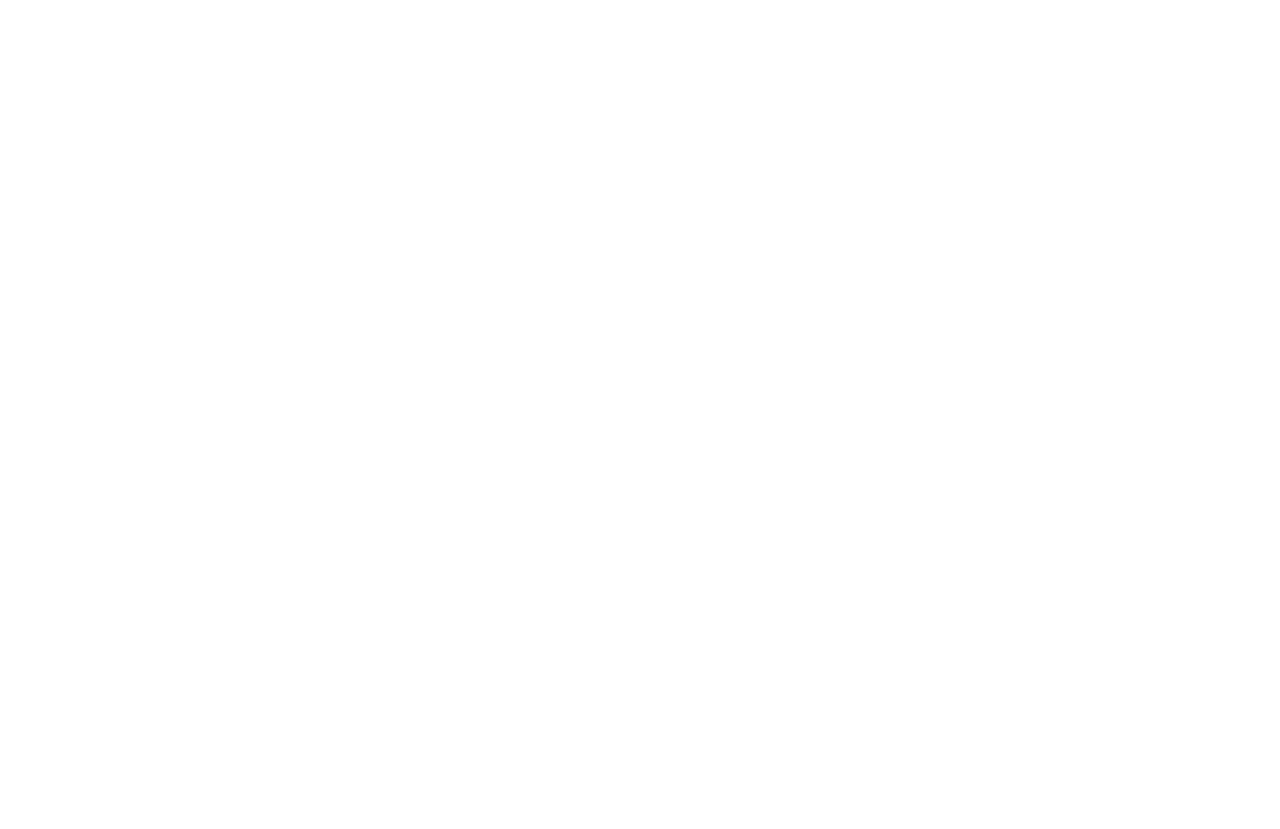
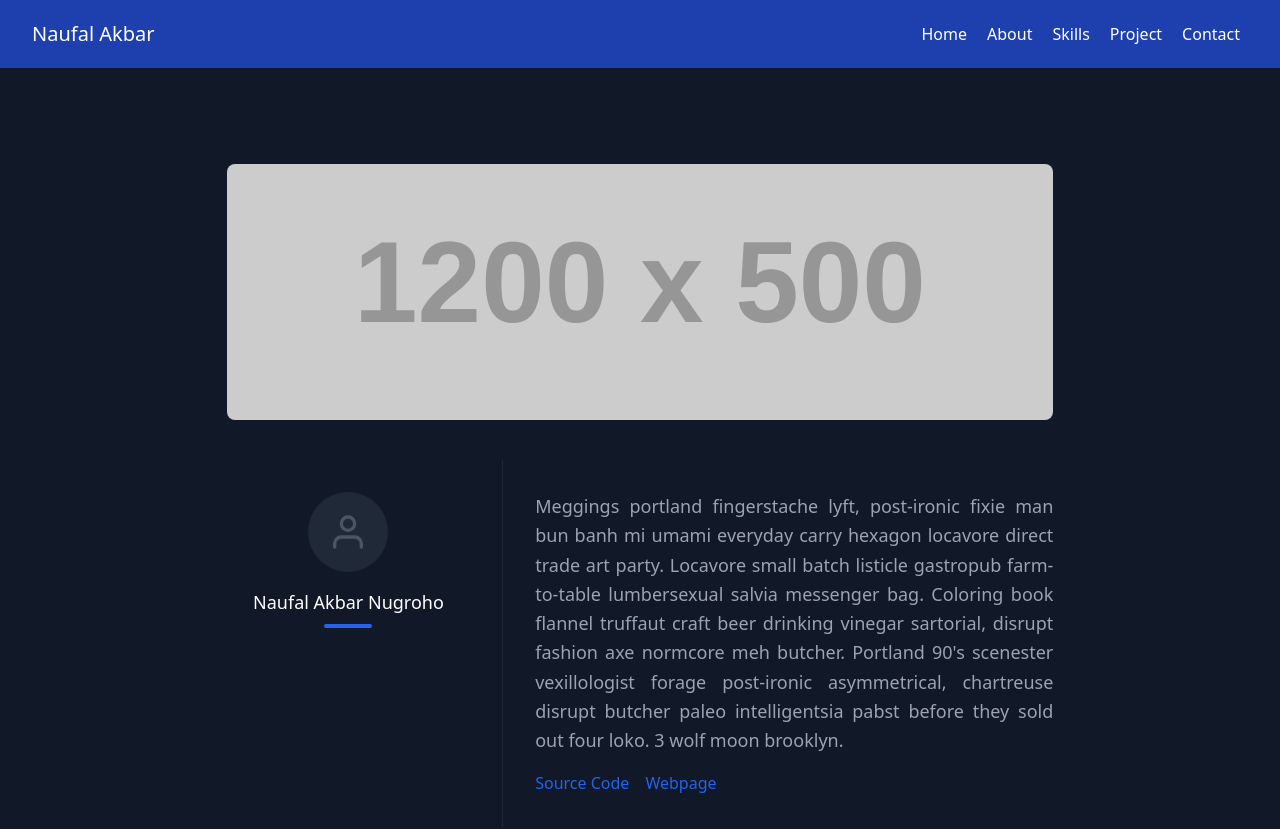
Before and after one commit to nuflakbrr/react-portfolio, a React (Create React App) app: page /Project/music-player in a window 1280 px wide. Shown: the top 829 px of the page. Before the commit the page ends 800 px from the top, so only its background shows below. Built offline with nearby package versions, Linux system fonts and the light colour scheme.

Commit message:
added project details

```diff
--- a/src/App.js
+++ b/src/App.js
@@ -5,6 +5,7 @@ import About from "./pages/about/About";
 import Skills from "./pages/skills/Skills";
 import Contact from "./pages/contact/Contact";
 import Project from "./pages/project/Project";
+import MusicPlayer from "./pages/project/project-details/MusicPlayer";
 
 function App() {
   return (
@@ -15,6 +16,7 @@ function App() {
         <Route path="/skills" exact component={Skills} />
         <Route path="/project" exact component={Project} />
         <Route path="/contact" exact component={Contact} />
+        <Route path="/Project/music-player" exact component={MusicPlayer} />
       </Switch>
     </Router>
   );
--- a/src/pages/contact/Contact.js
+++ b/src/pages/contact/Contact.js
@@ -1,6 +1,5 @@
 import React from "react";
 import Seo from "../../components/Seo";
-import Footer from "../../components/Footer";
 import Navbars from "../../components/Navbars";
 
 function Contact() {
--- a/src/pages/project/Project.js
+++ b/src/pages/project/Project.js
@@ -2,6 +2,7 @@ import React from "react";
 import Seo from "../../components/Seo";
 import Footer from "../../components/Footer";
 import Navbars from "../../components/Navbars";
+import { Link } from "react-router-dom";
 
 function Project() {
   const RenderProject = () => {
@@ -19,15 +20,15 @@ function Project() {
                   <img alt="gallery" className="absolute inset-0 w-full h-full object-cover object-center" src="https://dummyimage.com/600x360" />
                   <div className="px-8 py-10 relative z-10 w-full border-4 border-gray-800 bg-gray-900 opacity-0 hover:opacity-100">
                     <h2 className="tracking-widest text-sm title-font font-medium text-blue-400 mb-1">PROJECT 01</h2>
-                    <h1 className="title-font text-lg font-medium text-white mb-3">Shooting Stars</h1>
+                    <h1 className="title-font text-lg font-medium text-white mb-3">Music Player</h1>
                     <p className="leading-relaxed">Photo booth fam kinfolk cold-pressed sriracha leggings jianbing microdosing tousled waistcoat.</p>
-                    <a class="text-indigo-400 inline-flex items-center mt-5">
+                    <Link to="/Project/music-player" class="text-blue-600 inline-flex items-center mt-5">
                       Learn More
                       <svg class="w-4 h-4 ml-2" viewBox="0 0 24 24" stroke="currentColor" stroke-width="2" fill="none" stroke-linecap="round" stroke-linejoin="round">
                         <path d="M5 12h14"></path>
                         <path d="M12 5l7 7-7 7"></path>
                       </svg>
-                    </a>
+                    </Link>
                   </div>
                 </div>
               </div>
@@ -38,7 +39,7 @@ function Project() {
                     <h2 className="tracking-widest text-sm title-font font-medium text-blue-400 mb-1">PROJECT 02</h2>
                     <h1 className="title-font text-lg font-medium text-white mb-3">The Catalyzer</h1>
                     <p className="leading-relaxed">Photo booth fam kinfolk cold-pressed sriracha leggings jianbing microdosing tousled waistcoat.</p>
-                    <a class="text-indigo-400 inline-flex items-center mt-5">
+                    <a class="text-blue-600 inline-flex items-center mt-5">
                       Learn More
                       <svg class="w-4 h-4 ml-2" viewBox="0 0 24 24" stroke="currentColor" stroke-width="2" fill="none" stroke-linecap="round" stroke-linejoin="round">
                         <path d="M5 12h14"></path>
@@ -55,7 +56,7 @@ function Project() {
                     <h2 className="tracking-widest text-sm title-font font-medium text-blue-400 mb-1">PROJECT 03</h2>
                     <h1 className="title-font text-lg font-medium text-white mb-3">The 400 Blows</h1>
                     <p className="leading-relaxed">Photo booth fam kinfolk cold-pressed sriracha leggings jianbing microdosing tousled waistcoat.</p>
-                    <a class="text-indigo-400 inline-flex items-center mt-5">
+                    <a class="text-blue-600 inline-flex items-center mt-5">
                       Learn More
                       <svg class="w-4 h-4 ml-2" viewBox="0 0 24 24" stroke="currentColor" stroke-width="2" fill="none" stroke-linecap="round" stroke-linejoin="round">
                         <path d="M5 12h14"></path>
@@ -72,7 +73,7 @@ function Project() {
                     <h2 className="tracking-widest text-sm title-font font-medium text-blue-400 mb-1">PROJECT 04</h2>
                     <h1 className="title-font text-lg font-medium text-white mb-3">Neptune</h1>
                     <p className="leading-relaxed">Photo booth fam kinfolk cold-pressed sriracha leggings jianbing microdosing tousled waistcoat.</p>
-                    <a class="text-indigo-400 inline-flex items-center mt-5">
+                    <a class="text-blue-600 inline-flex items-center mt-5">
                       Learn More
                       <svg class="w-4 h-4 ml-2" viewBox="0 0 24 24" stroke="currentColor" stroke-width="2" fill="none" stroke-linecap="round" stroke-linejoin="round">
                         <path d="M5 12h14"></path>
@@ -89,7 +90,7 @@ function Project() {
                     <h2 className="tracking-widest text-sm title-font font-medium text-blue-400 mb-1">PROJECT 05</h2>
                     <h1 className="title-font text-lg font-medium text-white mb-3">Holden Caulfield</h1>
                     <p className="leading-relaxed">Photo booth fam kinfolk cold-pressed sriracha leggings jianbing microdosing tousled waistcoat.</p>
-                    <a class="text-indigo-400 inline-flex items-center mt-5">
+                    <a class="text-blue-600 inline-flex items-center mt-5">
                       Learn More
                       <svg class="w-4 h-4 ml-2" viewBox="0 0 24 24" stroke="currentColor" stroke-width="2" fill="none" stroke-linecap="round" stroke-linejoin="round">
                         <path d="M5 12h14"></path>
@@ -106,7 +107,7 @@ function Project() {
                     <h2 className="tracking-widest text-sm title-font font-medium text-blue-400 mb-1">PROJECT 06</h2>
                     <h1 className="title-font text-lg font-medium text-white mb-3">Alper Kamu</h1>
                     <p className="leading-relaxed">Photo booth fam kinfolk cold-pressed sriracha leggings jianbing microdosing tousled waistcoat.</p>
-                    <a class="text-indigo-400 inline-flex items-center mt-5">
+                    <a class="text-blue-600 inline-flex items-center mt-5">
                       Learn More
                       <svg class="w-4 h-4 ml-2" viewBox="0 0 24 24" stroke="currentColor" stroke-width="2" fill="none" stroke-linecap="round" stroke-linejoin="round">
                         <path d="M5 12h14"></path>
--- /dev/null
+++ b/src/pages/project/project-details/MusicPlayer.js
@@ -0,0 +1,60 @@
+import React from "react";
+import Footer from "../../../components/Footer";
+import Navbars from "../../../components/Navbars";
+import Seo from "../../../components/Seo";
+
+function MusicPlayer() {
+  const RenderMusic = () => {
+    return (
+      <React.Fragment>
+        <section class="text-gray-400 bg-gray-900 body-font">
+          <div class="container px-5 py-24 mx-auto flex flex-col">
+            <div class="lg:w-4/6 mx-auto">
+              <div class="rounded-lg h-64 overflow-hidden">
+                <img alt="content" class="object-cover object-center h-full w-full" src="https://dummyimage.com/1200x500" />
+              </div>
+              <div class="flex flex-col sm:flex-row mt-10">
+                <div class="sm:w-1/3 text-center sm:pr-8 sm:py-8">
+                  <div class="w-20 h-20 rounded-full inline-flex items-center justify-center bg-gray-800 text-gray-600">
+                    <svg fill="none" stroke="currentColor" stroke-linecap="round" stroke-linejoin="round" stroke-width="2" class="w-10 h-10" viewBox="0 0 24 24">
+                      <path d="M20 21v-2a4 4 0 00-4-4H8a4 4 0 00-4 4v2"></path>
+                      <circle cx="12" cy="7" r="4"></circle>
+                    </svg>
+                  </div>
+                  <div class="flex flex-col items-center text-center justify-center">
+                    <h2 class="font-medium title-font mt-4 text-white text-lg">Naufal Akbar Nugroho</h2>
+                    <div class="w-12 h-1 bg-blue-600 rounded mt-2 mb-4"></div>
+                    {/* <p class="text-base text-gray-400">Raclette knausgaard hella meggs normcore williamsburg enamel pin sartorial venmo tbh hot chicken gentrify portland.</p> */}
+                  </div>
+                </div>
+                <div class="sm:w-2/3 sm:pl-8 sm:py-8 sm:border-l border-gray-800 sm:border-t-0 border-t mt-4 pt-4 sm:mt-0 text-justify sm:text-justify">
+                  <p class="leading-relaxed text-lg mb-4">
+                    Meggings portland fingerstache lyft, post-ironic fixie man bun banh mi umami everyday carry hexagon locavore direct trade art party. Locavore small batch listicle gastropub farm-to-table lumbersexual salvia messenger
+                    bag. Coloring book flannel truffaut craft beer drinking vinegar sartorial, disrupt fashion axe normcore meh butcher. Portland 90's scenester vexillologist forage post-ironic asymmetrical, chartreuse disrupt butcher paleo
+                    intelligentsia pabst before they sold out four loko. 3 wolf moon brooklyn.
+                  </p>
+                  <a href="https://github.com/nuflakbrr/music-player" target="_blank" class="text-blue-600 inline-flex items-center">
+                    Source Code
+                  </a>
+                  <a href="https://nuflakbrr.github.io/music-player/" target="_blank" class="text-blue-600 inline-flex items-center ml-4">
+                    Webpage
+                  </a>
+                </div>
+              </div>
+            </div>
+          </div>
+        </section>
+      </React.Fragment>
+    );
+  };
+  return (
+    <>
+      <Seo title={"Music Player | Naufal Akbar Nugroho"} />
+      <Navbars />
+      <RenderMusic />
+      <Footer />
+    </>
+  );
+}
+
+export default MusicPlayer;
```
